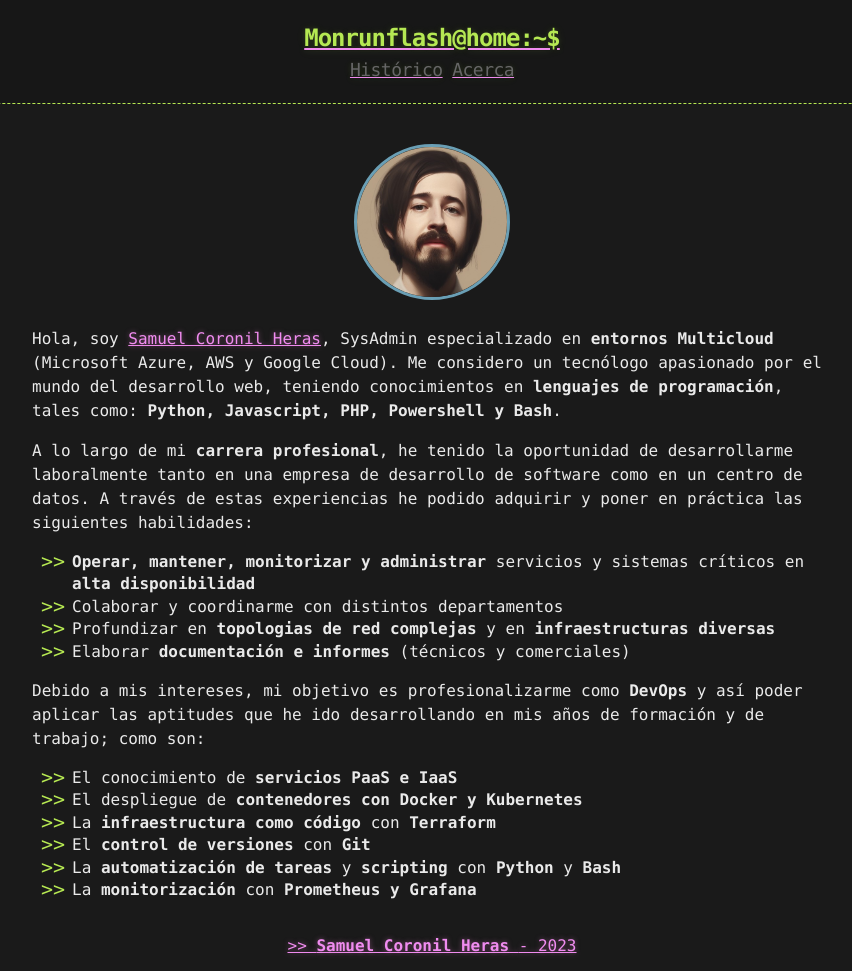
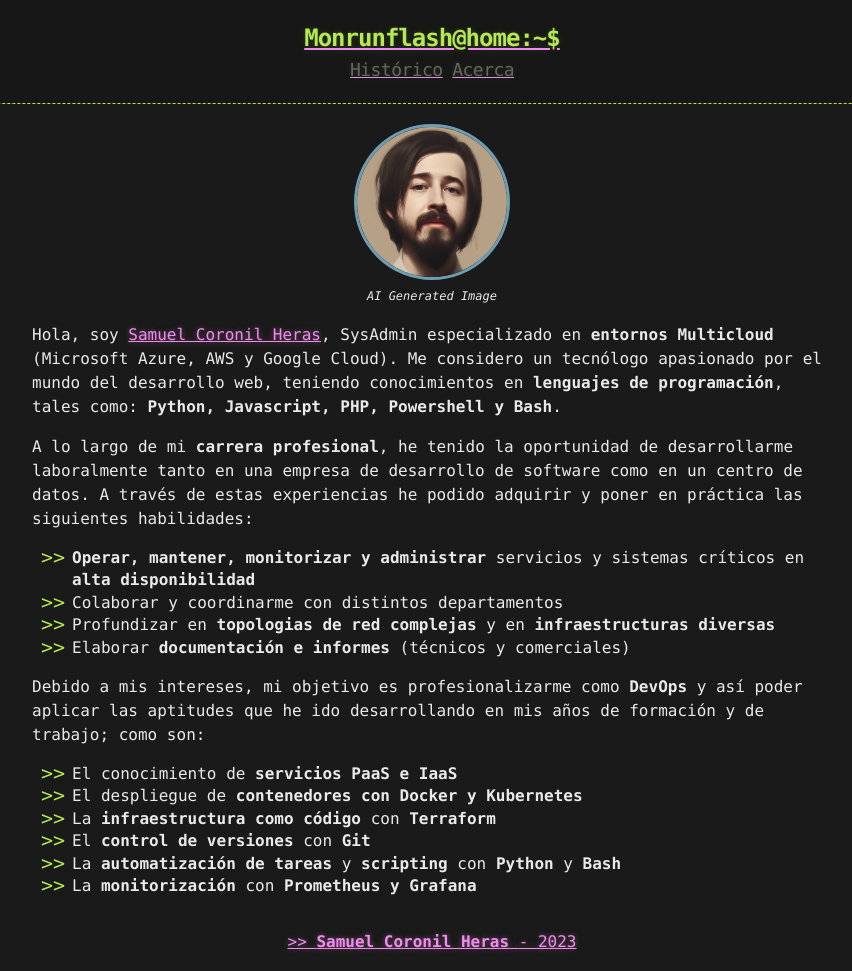
Before and after one commit to Monrunflash/Monrunflash.github.io, a Jekyll site: the page built from about.md, in a window 1280 px wide. Shown: the whole page, without its empty margins (208-1060 px from the left). Built offline with Jekyll 4.4.1, drawn with Linux system fonts in a browser that asks for light colours.

Commit message:
about me image footer added

```diff
--- a/about.md
+++ b/about.md
@@ -5,6 +5,9 @@ title: About
 
 {:refdef: style="text-align: center;margin-bottom: 20px;"}
 ![Yo](../img/about/photo.jpeg){:id="img-yo"}
+{:refdef}
+{:refdef: style="text-align: center; margin-top:-20px"}
+_AI Generated Image_{:class="img-footer"}
 {:refdef}
 
 Hola, soy [Samuel Coronil Heras](https://www.linkedin.com/in/samuel-coronil-heras-71875322b/), SysAdmin especializado en **entornos Multicloud** (Microsoft Azure, AWS y Google Cloud). Me considero un tecnólogo apasionado por el mundo del desarrollo web, teniendo conocimientos en **lenguajes de programación**, tales como: **Python, Javascript, PHP, Powershell y Bash**.
```
